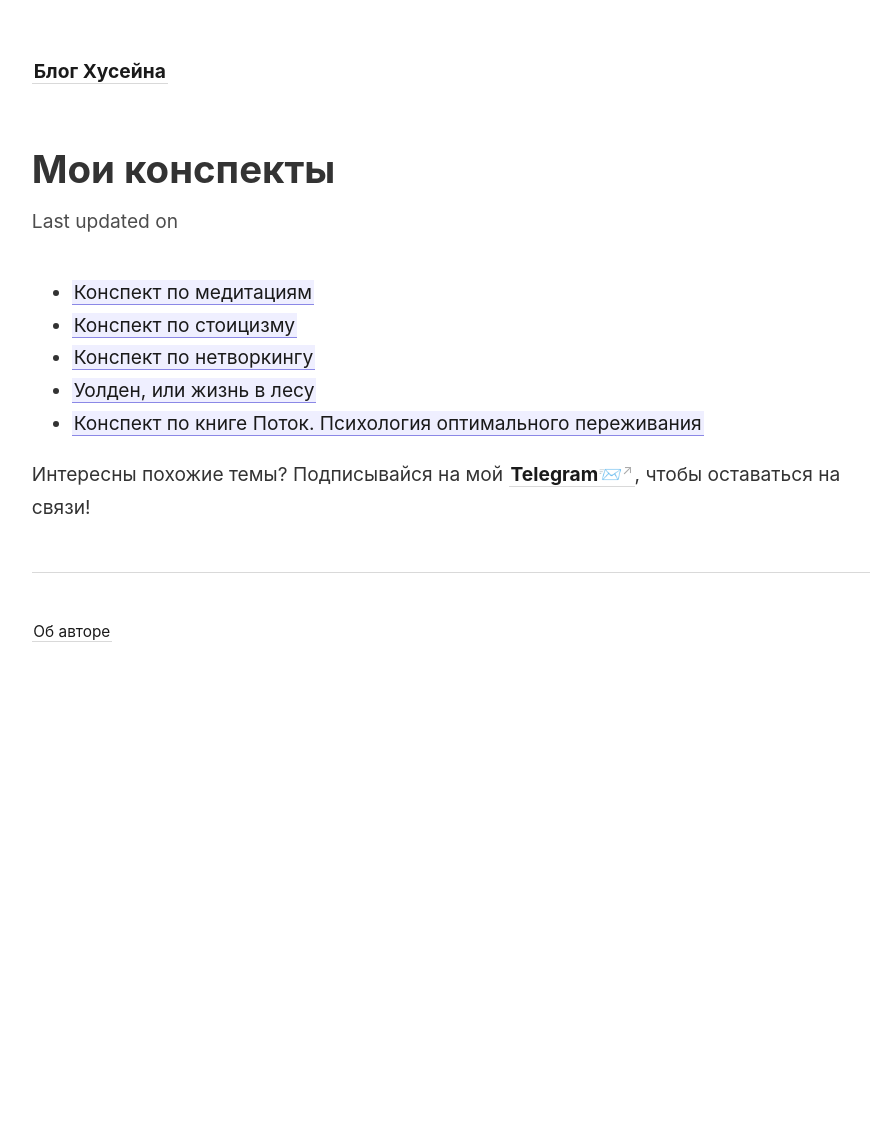
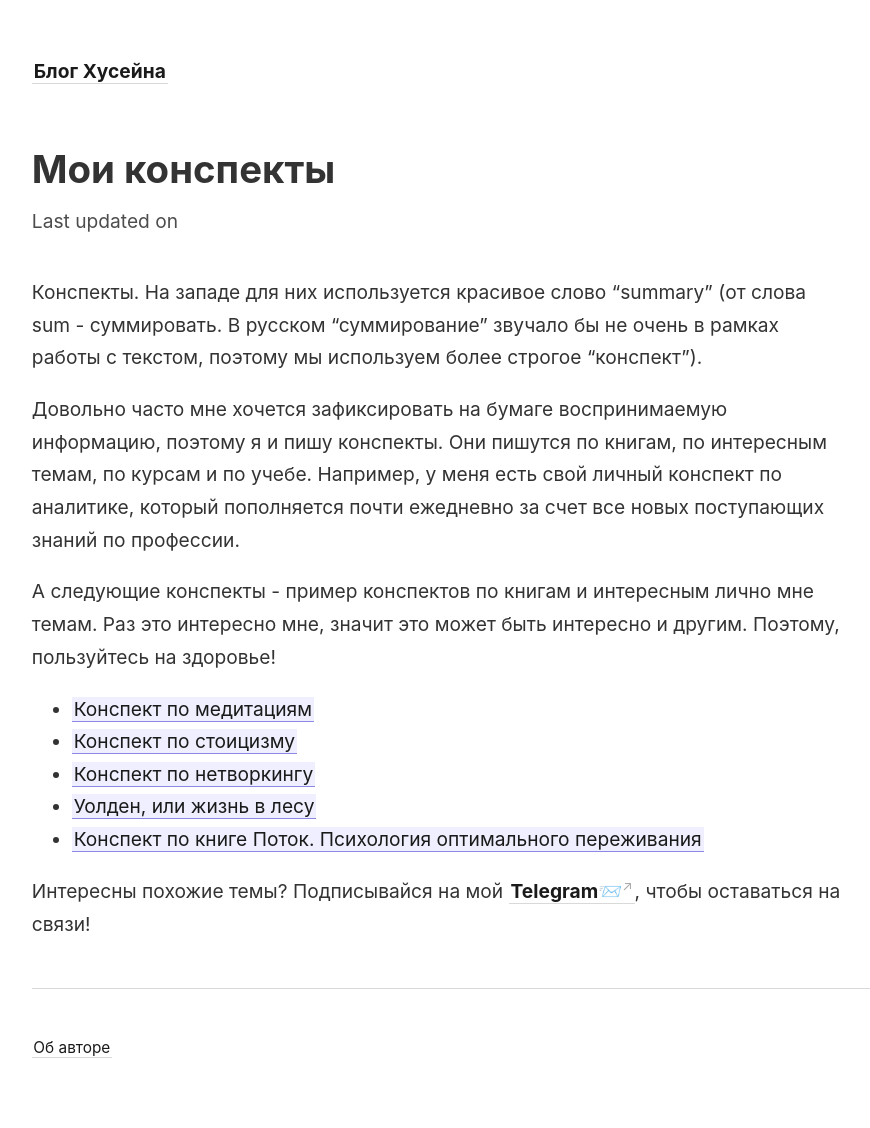
Before and after one commit to khuseynx/my-digital-garden, a Jekyll site: the page built from _notes/Мои конспекты.md, in a window 1280 px wide. Shown: the whole page, without its empty margins (45-915 px from the left). Built offline with Jekyll 4.4.1, drawn with Linux system fonts in a browser that asks for light colours; before the commit the page ends 900 px from its top, so only the background shows below that.

Commit message:
summaries

```diff
--- a/_notes/Мои конспекты.md
+++ b/_notes/Мои конспекты.md
@@ -2,6 +2,12 @@
 tags:
 - moc
 ---
+
+Конспекты. На западе для них используется красивое слово "summary" (от слова sum - суммировать. В русском "суммирование" звучало бы не очень в рамках работы с текстом, поэтому мы используем более строгое "конспект").
+
+Довольно часто мне хочется зафиксировать на бумаге воспринимаемую информацию, поэтому я и пишу конспекты. Они пишутся по книгам, по интересным темам, по курсам и по учебе. Например, у меня есть свой личный конспект по аналитике, который пополняется почти ежедневно за счет все новых поступающих знаний по профессии.
+
+А следующие конспекты - пример конспектов по книгам и интересным лично мне темам. Раз это интересно мне, значит это может быть интересно и другим. Поэтому, пользуйтесь на здоровье!
 
 - [[Конспект по медитациям]]
 - [[Конспект по стоицизму]]
```
Also changed, not shown: _pages/index.md (+1 -1 lines).
